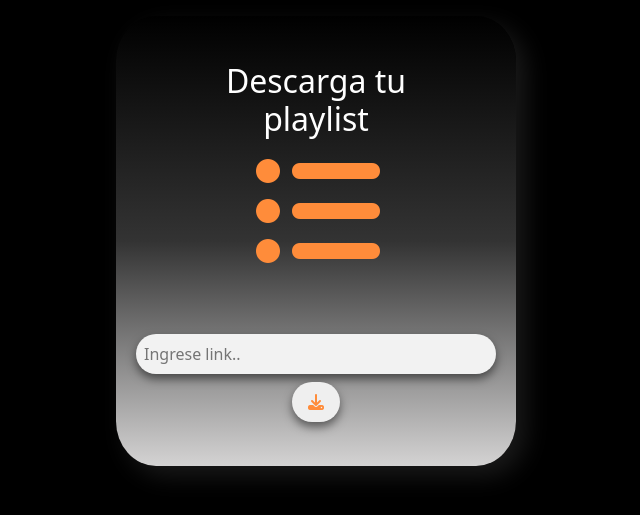
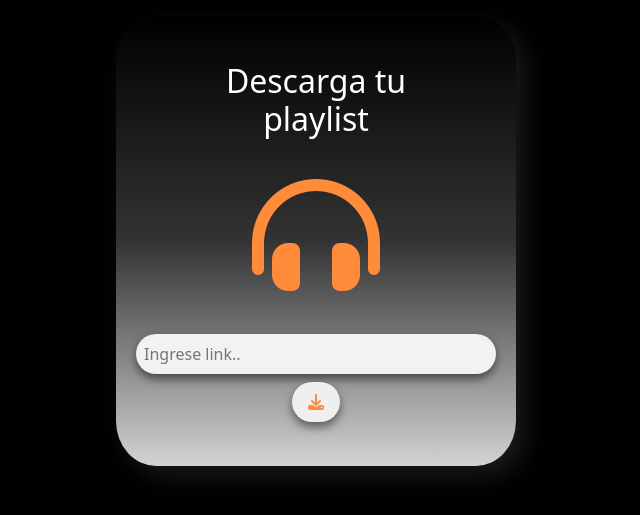
Before and after one commit to Parzival-ReadyPlayer/youtube-downloader-python, a Flask app: page /playlist in a window 1280 px wide. Shown: the part 56-571 px from the top of the page, without its empty margins (324-964 px from the left). Run offline with Flask 2, Linux system fonts and the light colour scheme; some libraries are stand-ins or nearby versions.

Commit message:
arreglos

```diff
--- a/templates/playlist.html
+++ b/templates/playlist.html
@@ -6,7 +6,7 @@
     <div class="row">
       <div class="caja2">
         <h2 class="mt-3 text-center title">Descarga tu playlist</h2>
-        <i class="fa-solid fa-list-ul fa-8x"></i>
+        <i class="fa-solid fa-headphones-simple fa-8x mt-4"></i>
       </div>
     </div>
     <div class="row">
--- a/templates/playlist_download.html
+++ b/templates/playlist_download.html
@@ -6,7 +6,7 @@
   <div class="row">
     <div class="caja2">
       <h2 class="title mb-5">{{ url.title }}</h2>
-      <i class="fa-regular fa-file-audio fa-8x"></i>
+      <i class="fa-solid fa-headphones-simple fa-8x"></i>
     </div>
   </div>
   <div class="row">
```
